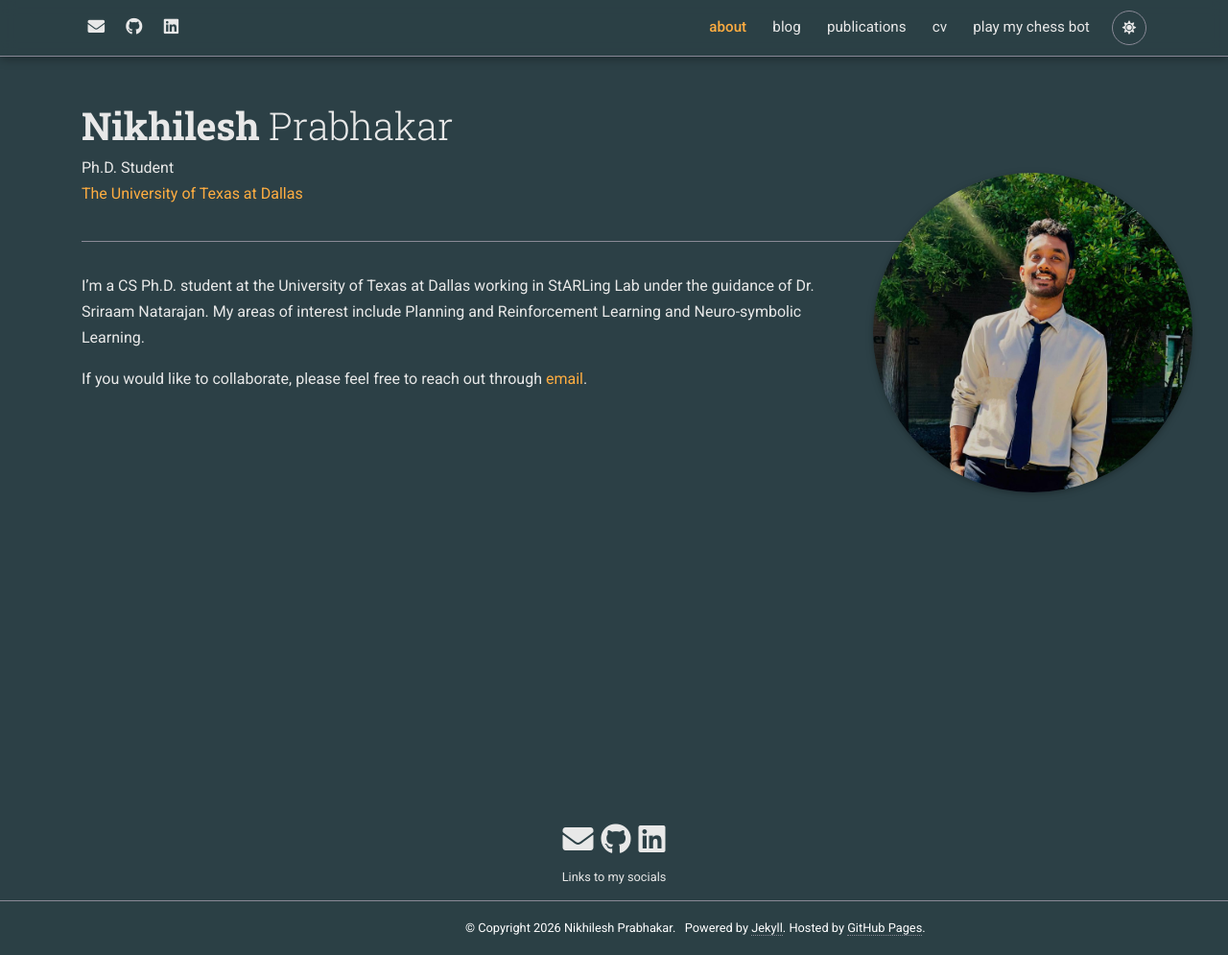
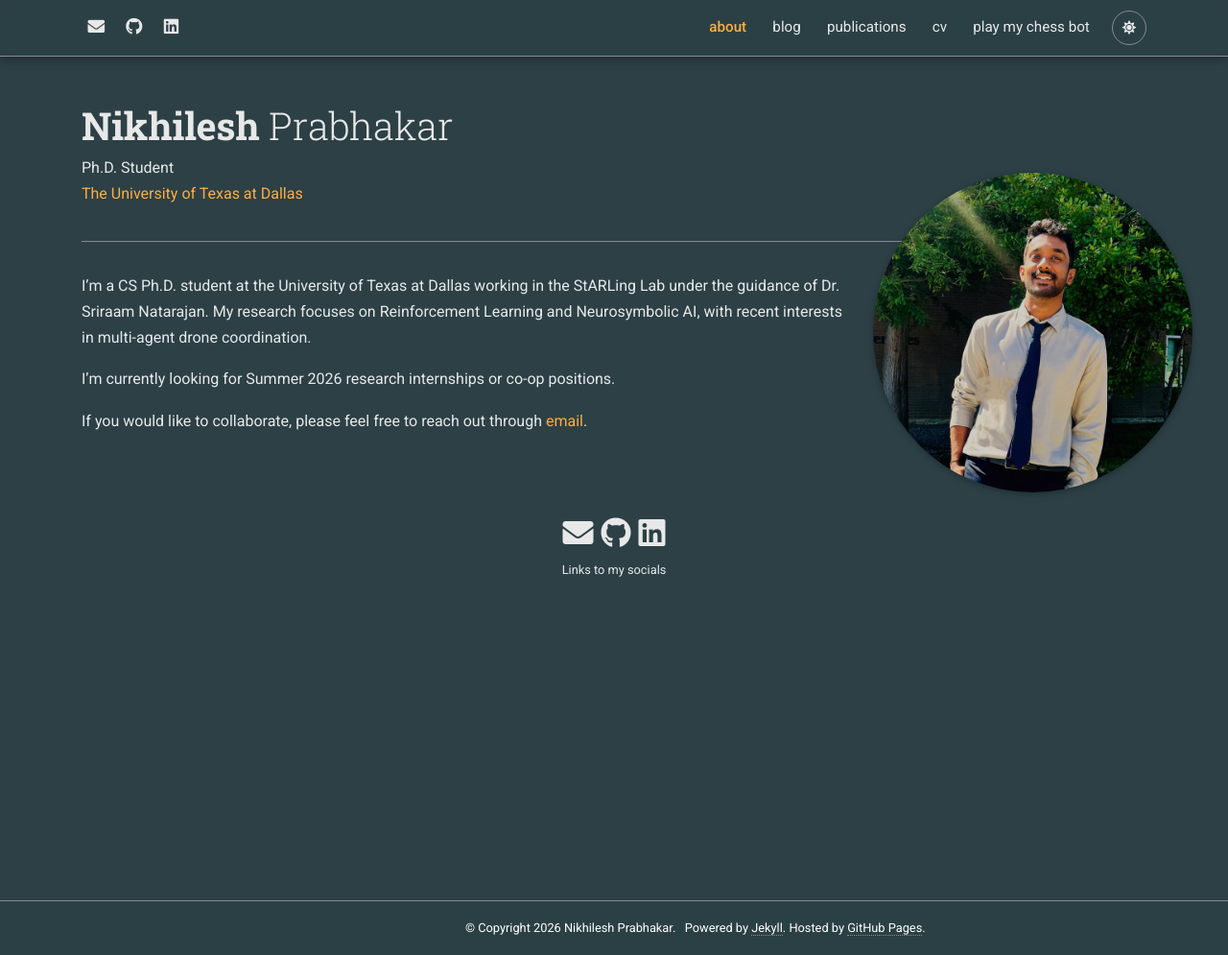
Before and after one commit to nikhileshp/nikhileshp.github.io, a Jekyll site: the page built from _pages/about.md, in a window 1280 px wide and 995 px high. Shown: the whole window at 96% size. Built offline with Jekyll 4.4.1, drawn with Linux system fonts in a browser that asks for light colours; full-size pictures stand in for the smaller copies a plugin makes; comment, search, counter and statistics services are not loaded; a style sheet for code colours, icons or effects is not loaded.

Commit message:
about: rewrite bio - Neurosymbolic AI framing, drone-coordination interest, internship-search line
- Replace "Planning and Reinforcement Learning and Neuro-symbolic
  Learning" with cleaner "Reinforcement Learning and Neurosymbolic AI"
- Add a recent-interest line on multi-agent drone coordination
- Add a single-line statement that I'm looking for Summer 2026 research
  internship / co-op positions
- Drop the 16 trailing <br> tags that padded the old layout

Co-Authored-By: Claude Opus 4.7 (1M context) <noreply@anthropic.com>

```diff
--- a/_pages/about.md
+++ b/_pages/about.md
@@ -19,27 +19,8 @@ selected_papers: false # includes a list of papers marked as "selected={true}"
 social: true  # includes social icons at the bottom of the page
 ---
 
-I'm a CS Ph.D. student at the University of Texas at Dallas working in StARLing Lab under the guidance of Dr. Sriraam Natarajan. My areas of interest include Planning and Reinforcement Learning and Neuro-symbolic Learning.
+I'm a CS Ph.D. student at the University of Texas at Dallas working in the StARLing Lab under the guidance of Dr. Sriraam Natarajan. My research focuses on Reinforcement Learning and Neurosymbolic AI, with recent interests in multi-agent drone coordination.
+
+I'm currently looking for Summer 2026 research internships or co-op positions.
 
 If you would like to collaborate, please feel free to reach out through [email](mailto:nikhilesh.prabhakar@utdallas.edu).
-
-
-
-
-
-
-<br>
-<br>
-<br>
-<br>
-<br>
-<br>
-<br>
-<br>
-<br>
-<br>
-<br>
-<br>
-<br>
-<br>
-<br>
```
